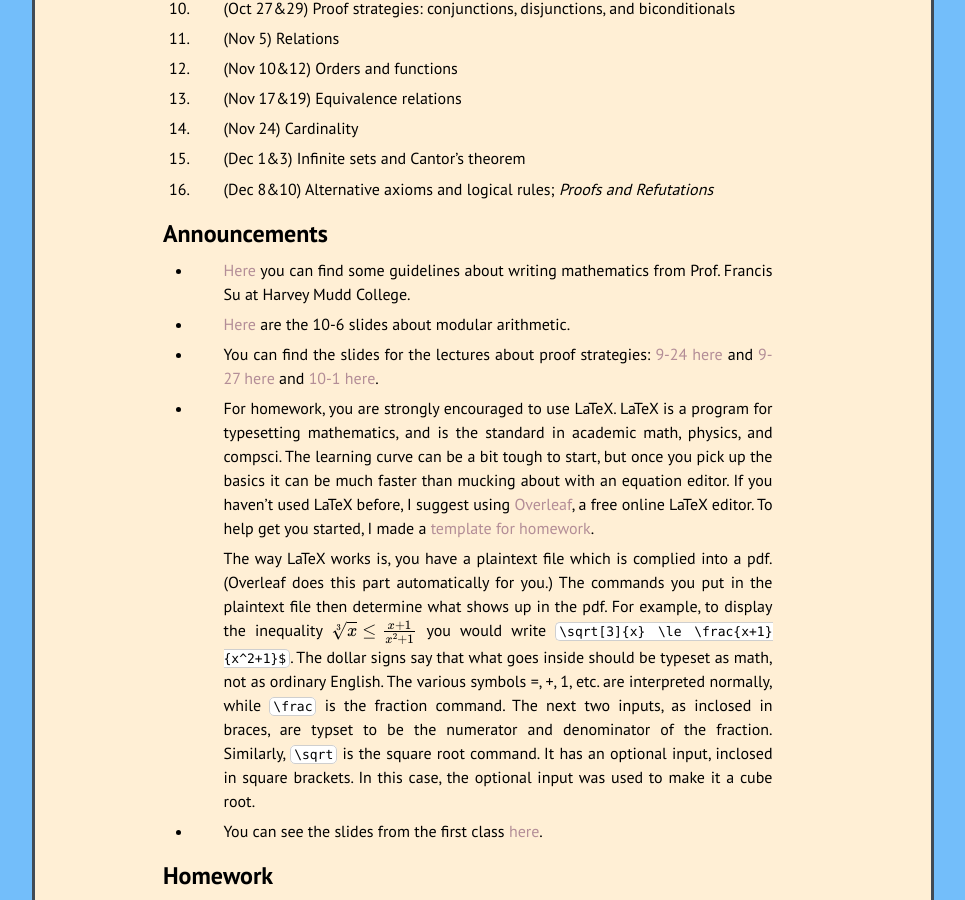
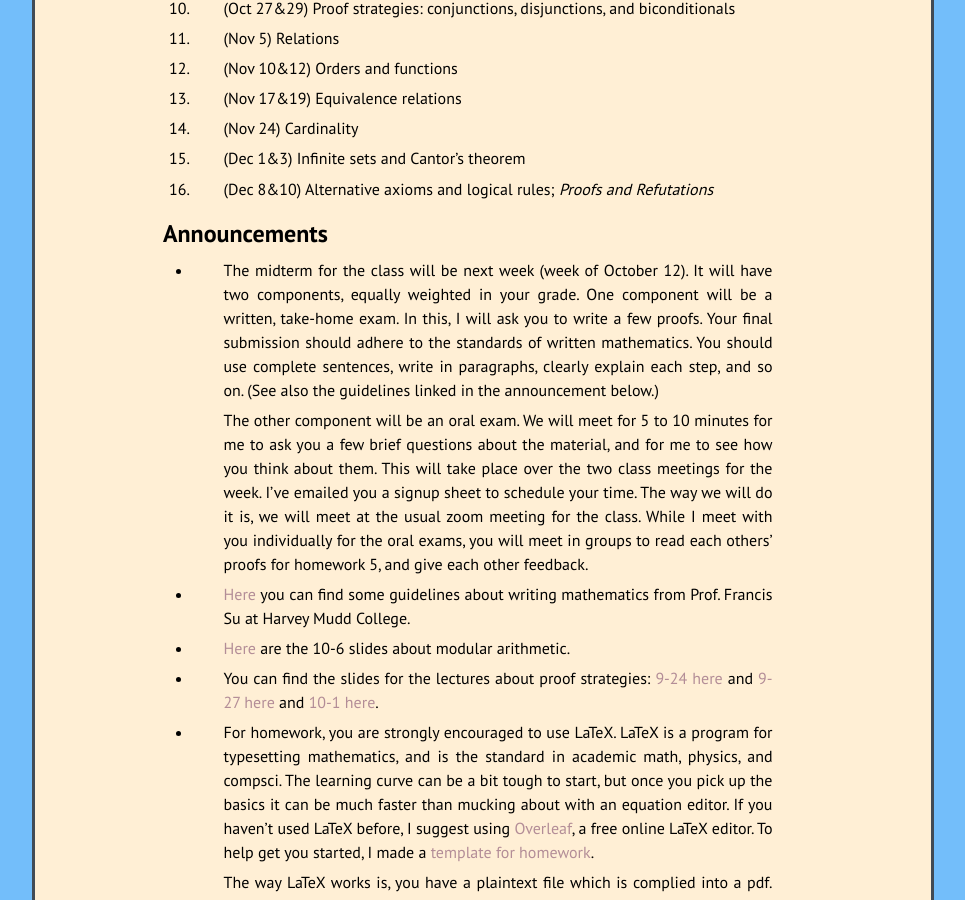
Before and after one commit to kamerynjw/kamerynjw.github.io, a Jekyll site: the page built from teaching/2020/math321.md, in a window 1280 px wide and 900 px high, scrolled down 961 px. Shown: the whole window, without its empty margins (157-1122 px from the left). Built offline with Jekyll 4.4.1, drawn with Linux system fonts in a browser that asks for light colours; nearby versions of some CDN libraries; formulas are drawn with MathJax 3.

Commit message:
added announcement about midterm

```diff
--- a/teaching/2020/math321.md
+++ b/teaching/2020/math321.md
@@ -66,6 +66,10 @@ Tentative Weekly Schedule
 Announcements
 -------------
 
+* The midterm for the class will be next week (week of October 12). It will have two components, equally weighted in your grade. One component will be a written, take-home exam. In this, I will ask you to write a few proofs. Your final submission should adhere to the standards of written mathematics. You should use complete sentences, write in paragraphs, clearly explain each step, and so on. (See also the guidelines linked in the announcement below.)
+
+    The other component will be an oral exam. We will meet for 5 to 10 minutes for me to ask you a few brief questions about the material, and for me to see how you think about them. This will take place over the two class meetings for the week. I've emailed you a signup sheet to schedule your time. The way we will do it is, we will meet at the usual zoom meeting for the class. While I meet with you individually for the oral exams, you will meet in groups to read each others' proofs for homework 5, and give each other feedback.
+
 * [Here](https://math.hmc.edu/su/writing-math-well/) you can find some guidelines about writing mathematics from Prof. Francis Su at Harvey Mudd College.
 
 * [Here]({{ page.url }}mod-arith.pdf) are the 10-6 slides about modular arithmetic.
```
